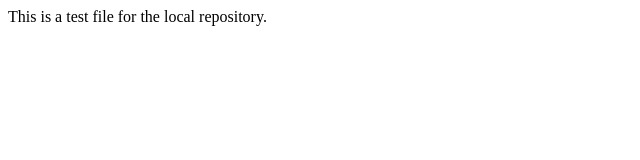
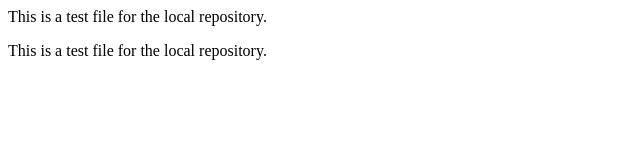
Before and after one commit to SaNDeeP-bot-ui/LOCAL_REPO, a plain HTML site: page index.html in a window 1280 px wide. Shown: the whole page, without its empty margins (0-640 px from the left). Drawn offline with Linux system fonts and the light colour scheme.

Commit message:
Add new branch feature1

```diff
--- a/index.html
+++ b/index.html
@@ -1 +1,2 @@
 <p> This is  a test file for the local repository. </p>
+<p> This is  a test file for the local repository. </p>
```
